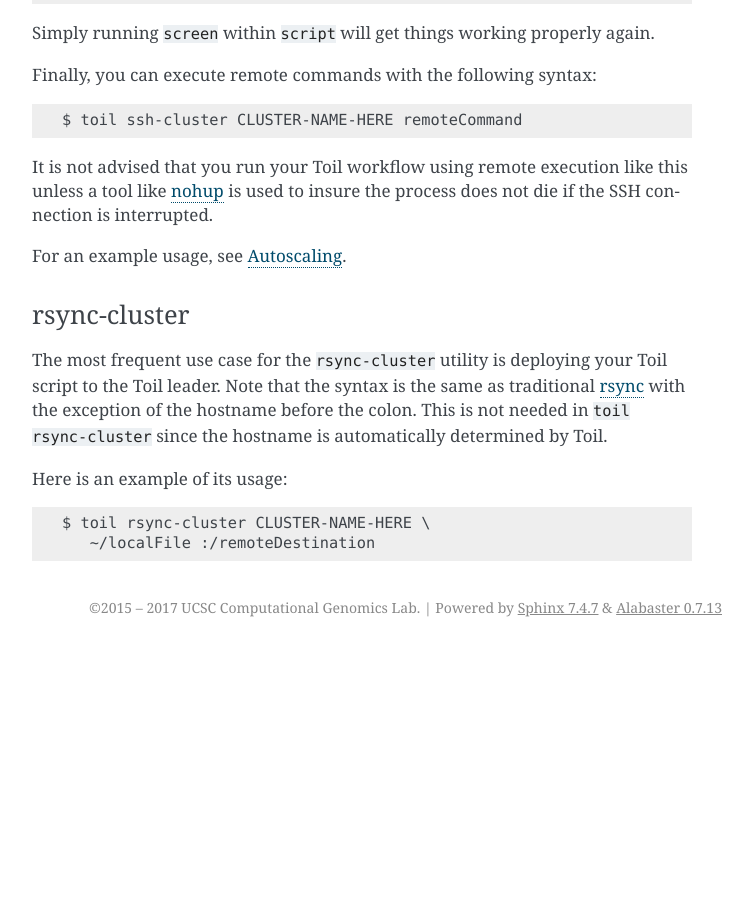
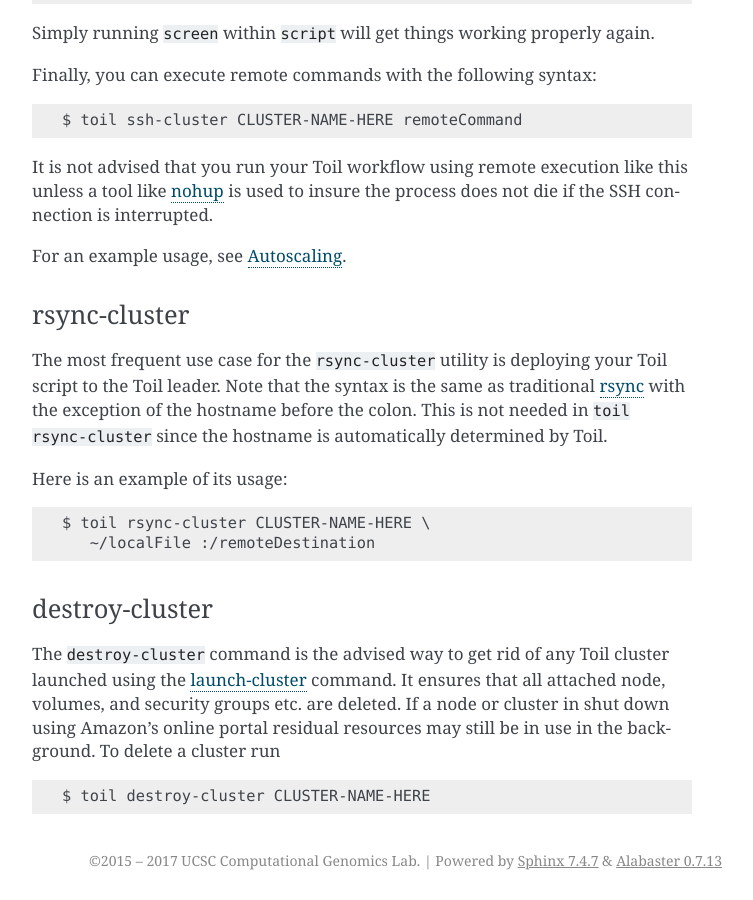
Before and after one commit to DataBiosphere/toil, a Sphinx documentation site: the page built from docs/cli.rst, in a window 1280 px wide and 900 px high, scrolled down 4480 px. Shown: the whole window, without its empty margins (388-1141 px from the left). Built offline with Sphinx 7.4.7, drawn with Linux system fonts in a browser that asks for light colours; the version number could not be read and is left out; before the commit the page ends 5127 px from its top, so only the background shows below that.

Commit message:
Add destroy-cluster explanation

```diff
--- a/docs/cli.rst
+++ b/docs/cli.rst
@@ -220,3 +220,15 @@
 
     $ toil rsync-cluster CLUSTER-NAME-HERE \
        ~/localFile :/remoteDestination
+
+.. _destroyCluster:
+
+destroy-cluster
+^^^^^^^^^^^^^^^
+
+The ``destroy-cluster`` command is the advised way to get rid of any Toil cluster
+launched using the :ref:`launchCluster` command. It ensures that all attached node, volumes, and
+security groups etc. are deleted. If a node or cluster in shut down using Amazon's online portal
+residual resources may still be in use in the background. To delete a cluster run ::
+
+    $ toil destroy-cluster CLUSTER-NAME-HERE
```
